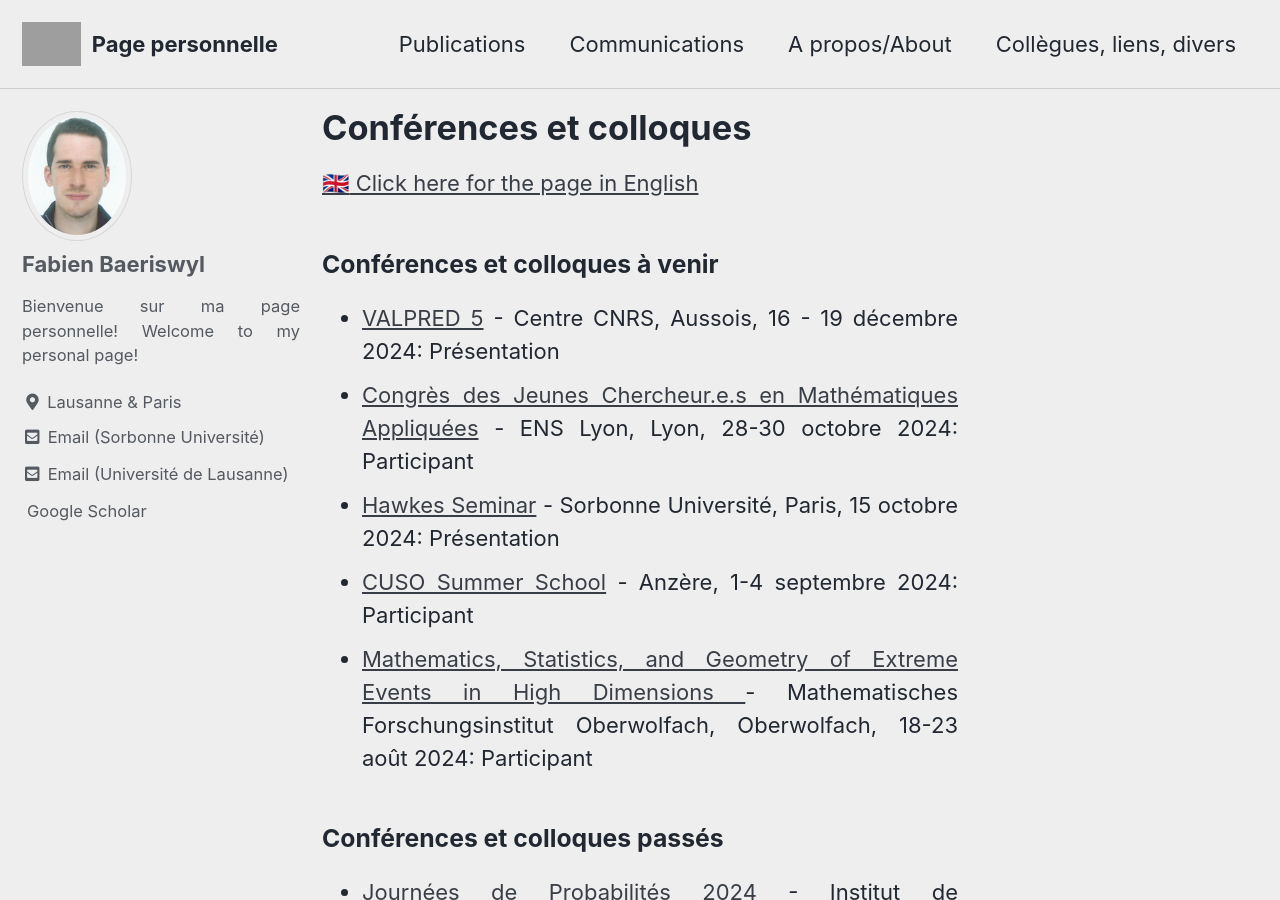
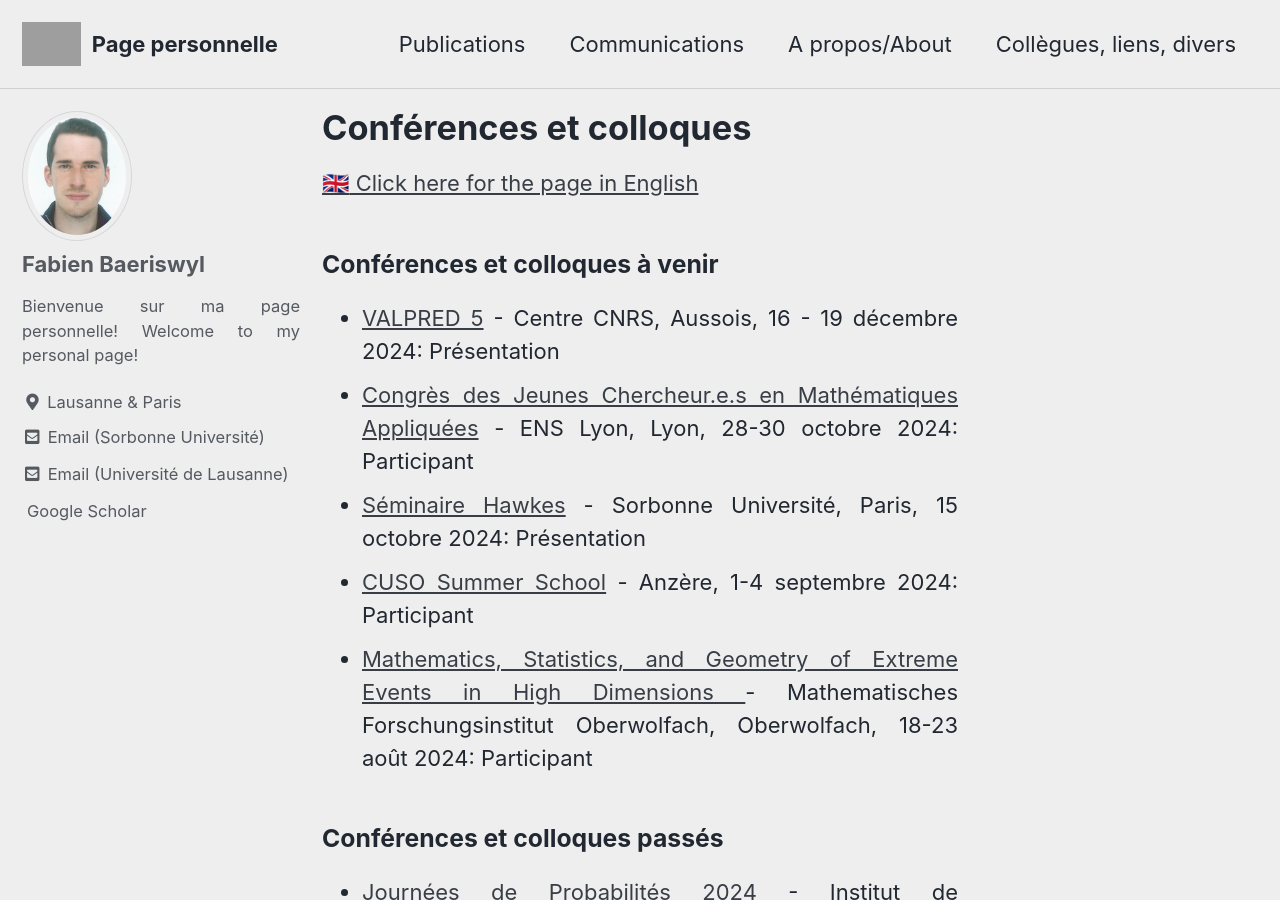
Before and after one commit to hplaninic/hrvoje.planinic.github.io, a Jekyll site: the page built from _pages/conf.md, in a window 1280 px wide and 900 px high. Built offline with Jekyll 4.4.1, drawn with Linux system fonts in a browser that asks for light colours; cached includes are drawn as plain includes; emoji names are drawn with the system emoji font; a style sheet for code colours, icons or effects is not loaded; grey boxes are pictures that could not be loaded.

Commit message:
Update conf.md

```diff
--- a/_pages/conf.md
+++ b/_pages/conf.md
@@ -10,7 +10,7 @@ author_profile: true
 ### Conférences et colloques à venir
 - [VALPRED 5](http://wintenberger.fr/VALPRED.html) - Centre CNRS, Aussois, 16 - 19 décembre 2024: Présentation
 - [Congrès des Jeunes Chercheur.e.s en Mathématiques Appliquées](https://cjc-ma2024.sciencesconf.org/?lang=fr) - ENS Lyon, Lyon, 28-30 octobre 2024: Participant
-- [Hawkes Seminar](https://sites.google.com/site/charlottedionblanc/home/resarch/emergence-hawkes) - Sorbonne Université, Paris, 15 octobre 2024: Présentation
+- [Séminaire Hawkes](https://sites.google.com/site/charlottedionblanc/home/resarch/emergence-hawkes) - Sorbonne Université, Paris, 15 octobre 2024: Présentation
 - [CUSO Summer School](https://statistique.cuso.ch/?id=2688&tx_displaycontroller[showUid]=7108) - Anzère, 1-4 septembre 2024: Participant
 - [Mathematics, Statistics, and Geometry of Extreme Events in High Dimensions
 ](https://www.mfo.de/occasion/2434/www_view) - Mathematisches Forschungsinstitut Oberwolfach, Oberwolfach, 18-23 août 2024: Participant
```
